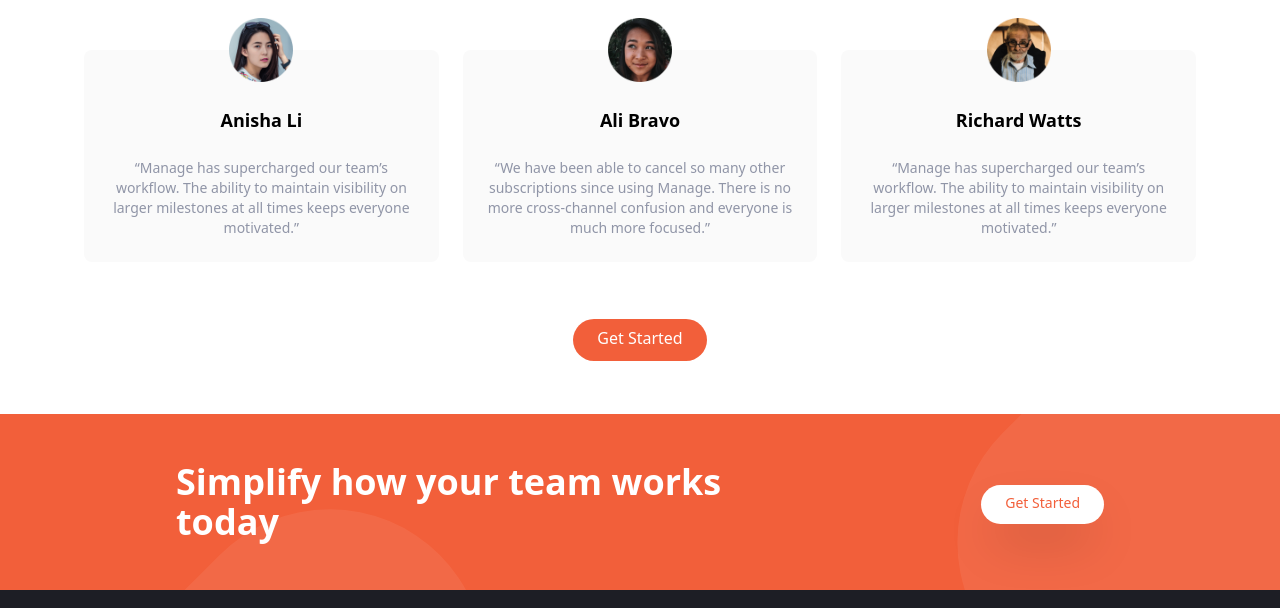
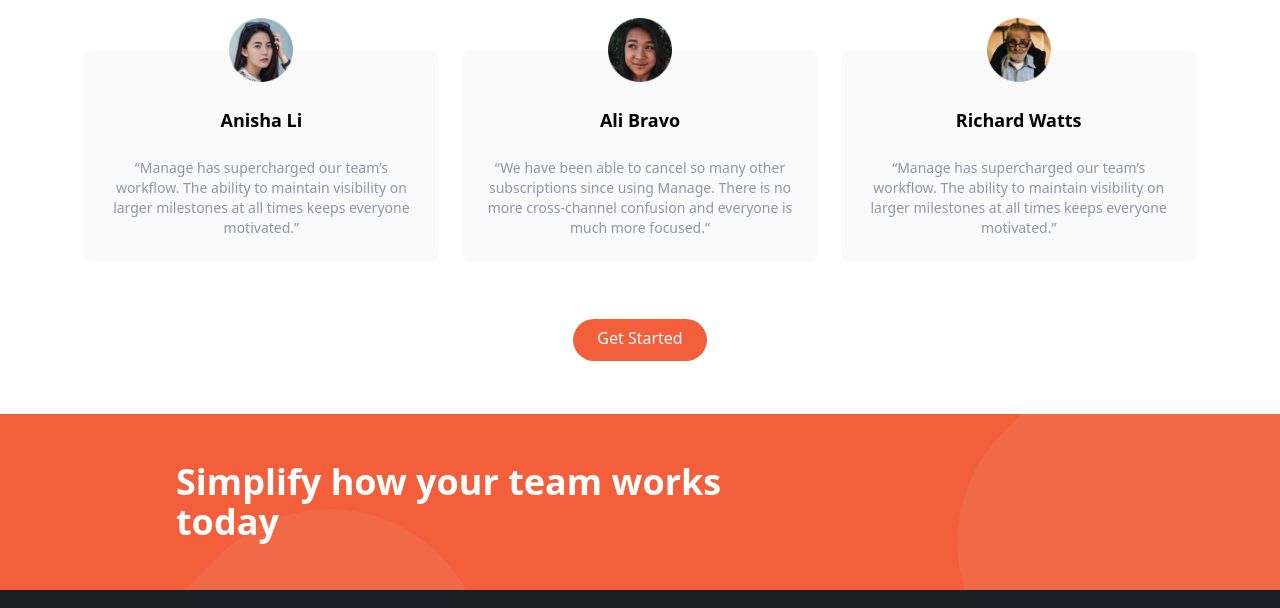
Before and after one commit to MrHumble21/website_with_tailwindcss, a website: page index.html in a window 1280 px wide. Shown: the part 1354-1962 px from the top of the page. Drawn offline with Linux system fonts and the light colour scheme.

Commit message:
resolved

```diff
--- a/index.html
+++ b/index.html
@@ -238,7 +238,7 @@
             <!-- Button -->
             <div>
                 <a href="#"
-                    class="p-3 text-sm px-6 pt-2 text-brightRed bg-white rounded-full shadow-2xl baseline hover:bg-gray-900">Get Started</a>
+                    class="p-3 text-sm px-6 pt-2 text-brightRed bg-white rounded-full shadow-2xl baseline hover:bg-gray-900 sm:hidden">Get Started</a>
             </div>
         </div>
     </section>
```
